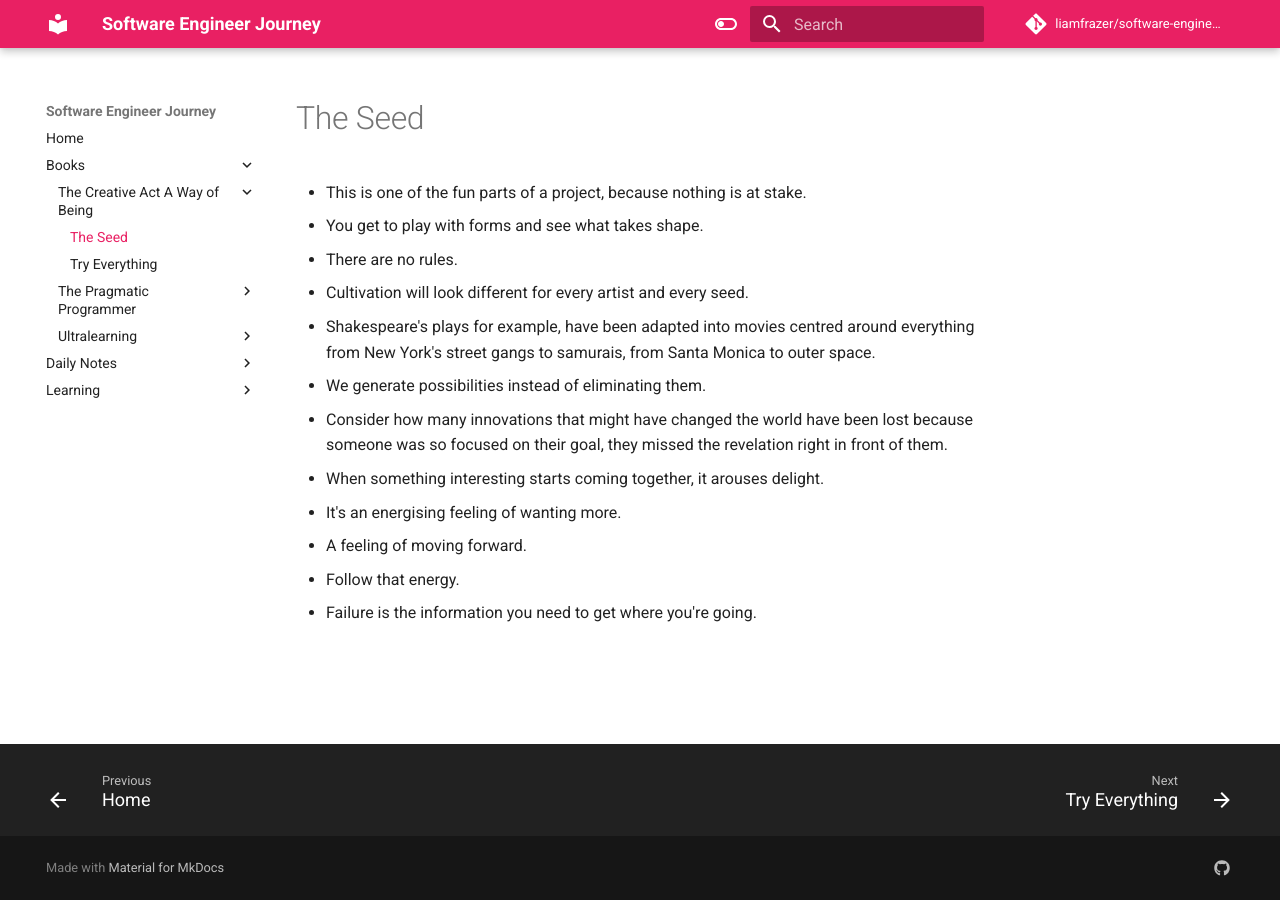
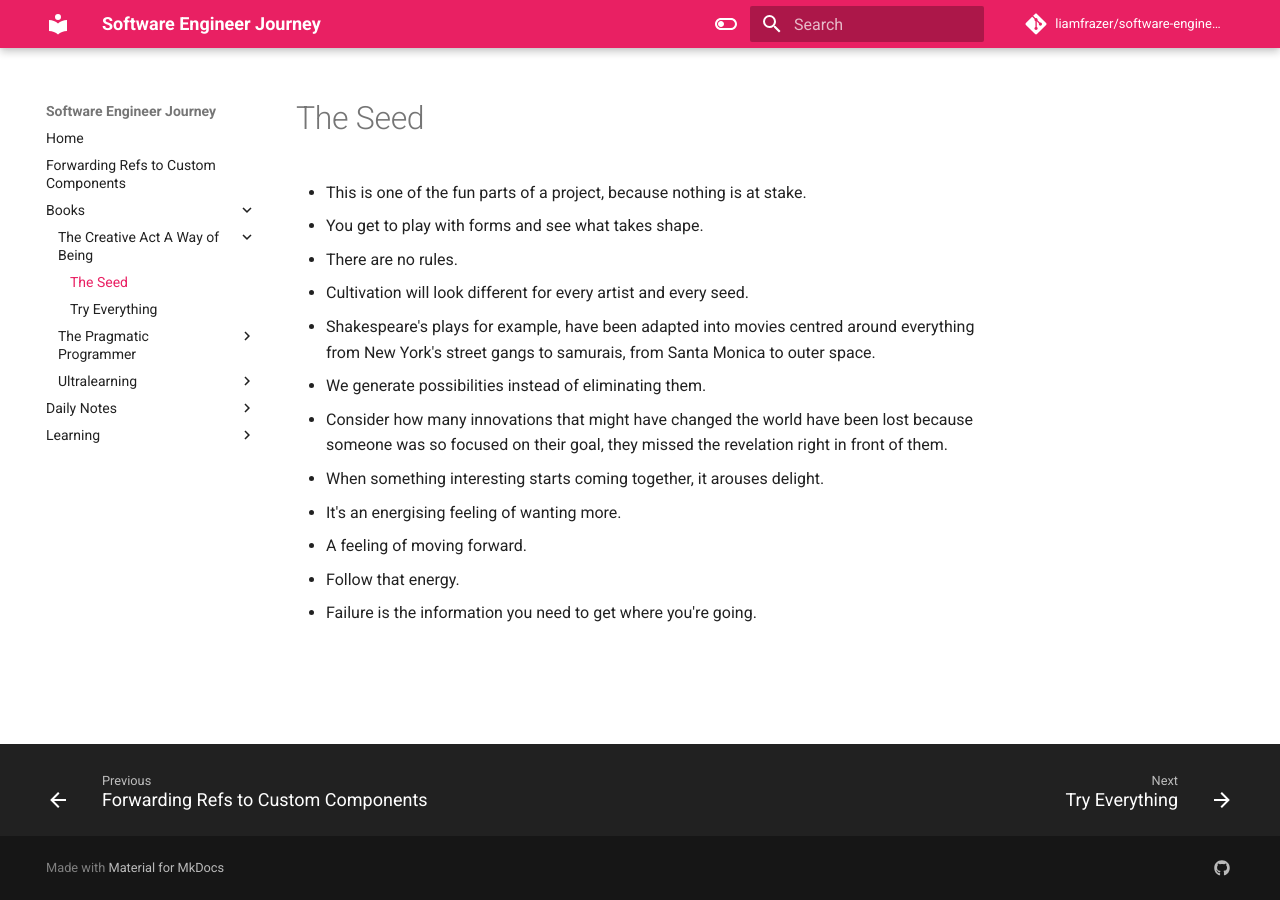
Before and after one commit to liamfrazer/software-engineer-journey, an MkDocs documentation site: the page built from docs/Books/The Creative Act - A Way of Being/The Seed.md, in a window 1280 px wide. Built offline with MkDocs 1.6.1 and Material for MkDocs 9.7.7, drawn with Linux system fonts in a browser that asks for light colours; comment, search, counter and statistics services are not loaded.

Commit message:
vault backup: 2023-12-29 15:33:45

```diff
--- /dev/null
+++ b/docs/Forwarding Refs to Custom Components.md
@@ -0,0 +1,7 @@
+---
+tags:
+  - react
+  - useRef
+  - components
+---
+# Forwarding Refs to Custom Components
```
Also changed, not shown: docs/index.md (+1 -0 lines).
